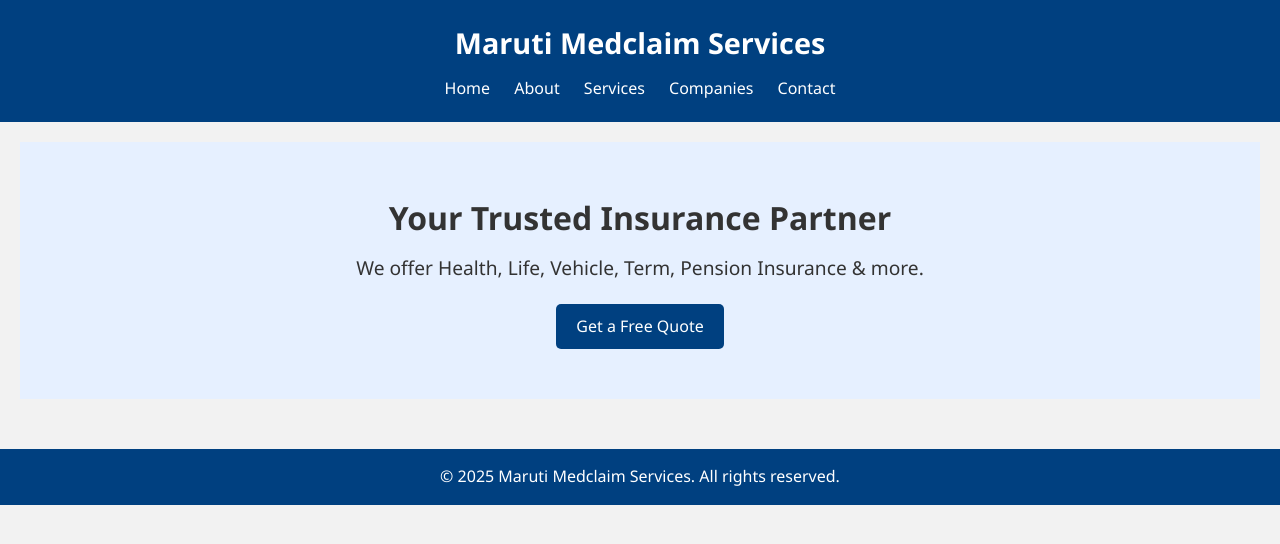
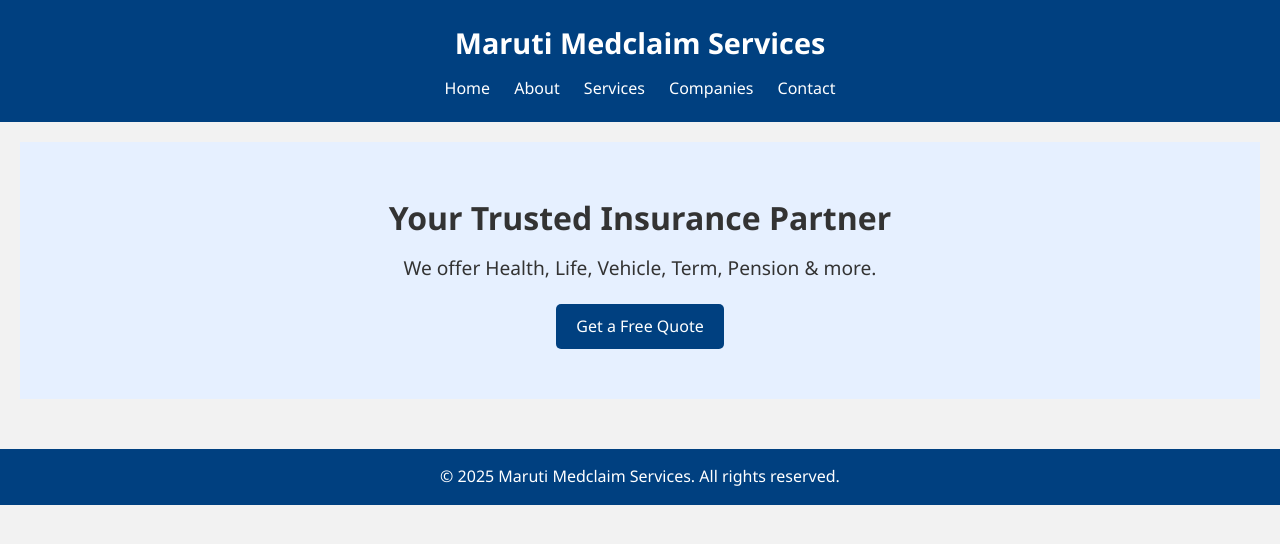
Before and after one commit to vraj146/maruti-medclaim-website, a plain HTML site: page index.html in a window 1280 px wide. Drawn offline with Linux system fonts and the light colour scheme.

Commit message:
Update index.html

```diff
--- a/index.html
+++ b/index.html
@@ -2,7 +2,7 @@
 <html lang="en">
 <head>
   <meta charset="UTF-8" />
-  <meta name="viewport" content="width=device-width, initial-scale=1.0"/>
+  <meta name="viewport" content="width=device-width, initial-scale=1.0" />
   <title>Maruti Medclaim Services</title>
   <link rel="stylesheet" href="style.css" />
 </head>
@@ -17,13 +17,12 @@
       <a href="companies.html">Companies</a>
       <a href="contact.html">Contact</a>
     </nav>
-
   </header>
 
   <main>
     <section class="hero">
       <h2>Your Trusted Insurance Partner</h2>
-      <p>We offer Health, Life, Vehicle, Term, Pension Insurance & more.</p>
+      <p>We offer Health, Life, Vehicle, Term, Pension & more.</p>
       <a href="contact.html" class="cta-button">Get a Free Quote</a>
     </section>
   </main>
@@ -31,5 +30,6 @@
   <footer>
     <p>&copy; 2025 Maruti Medclaim Services. All rights reserved.</p>
   </footer>
+  <script src="script.js"></script>
 </body>
 </html>
```
Lines whose indentation alone changed are shown as unchanged.
